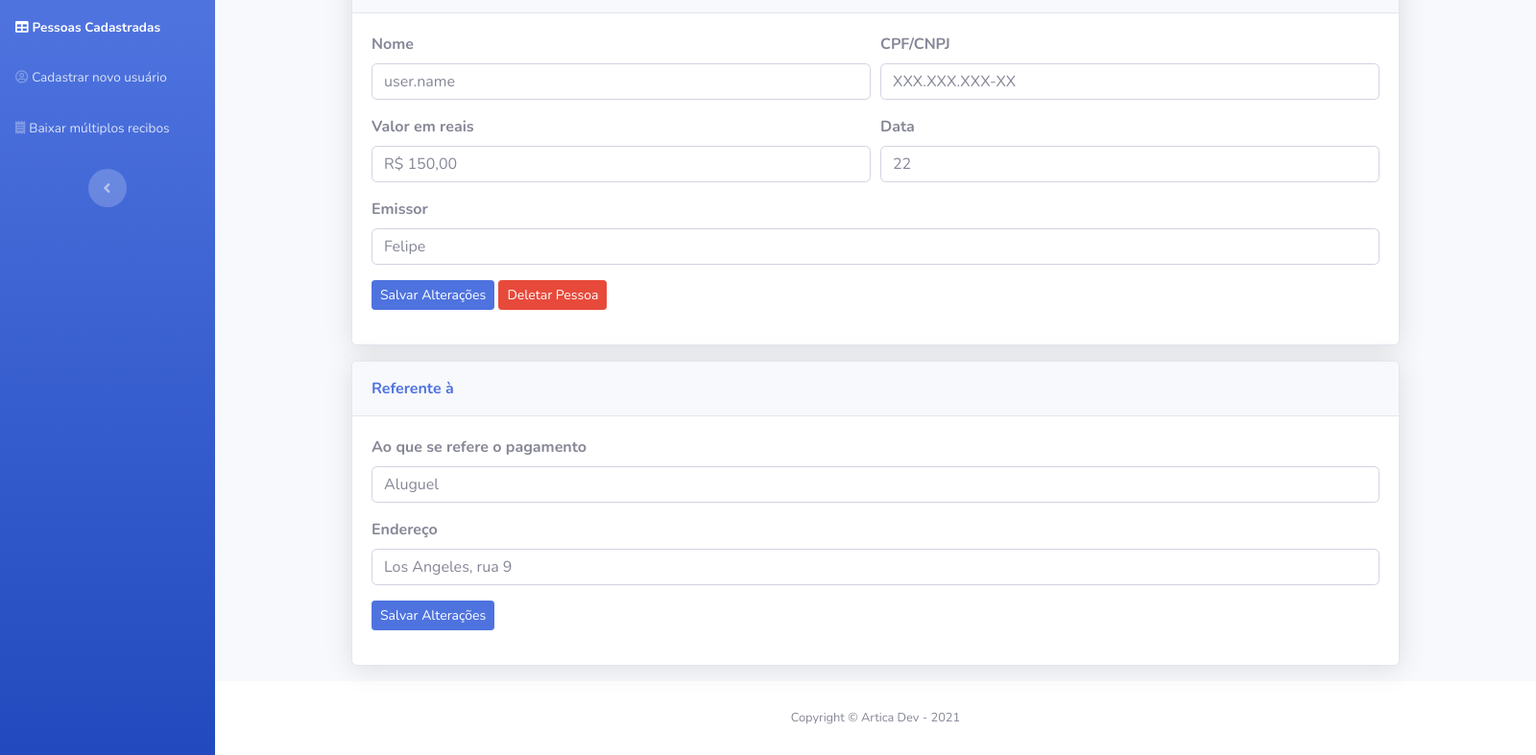
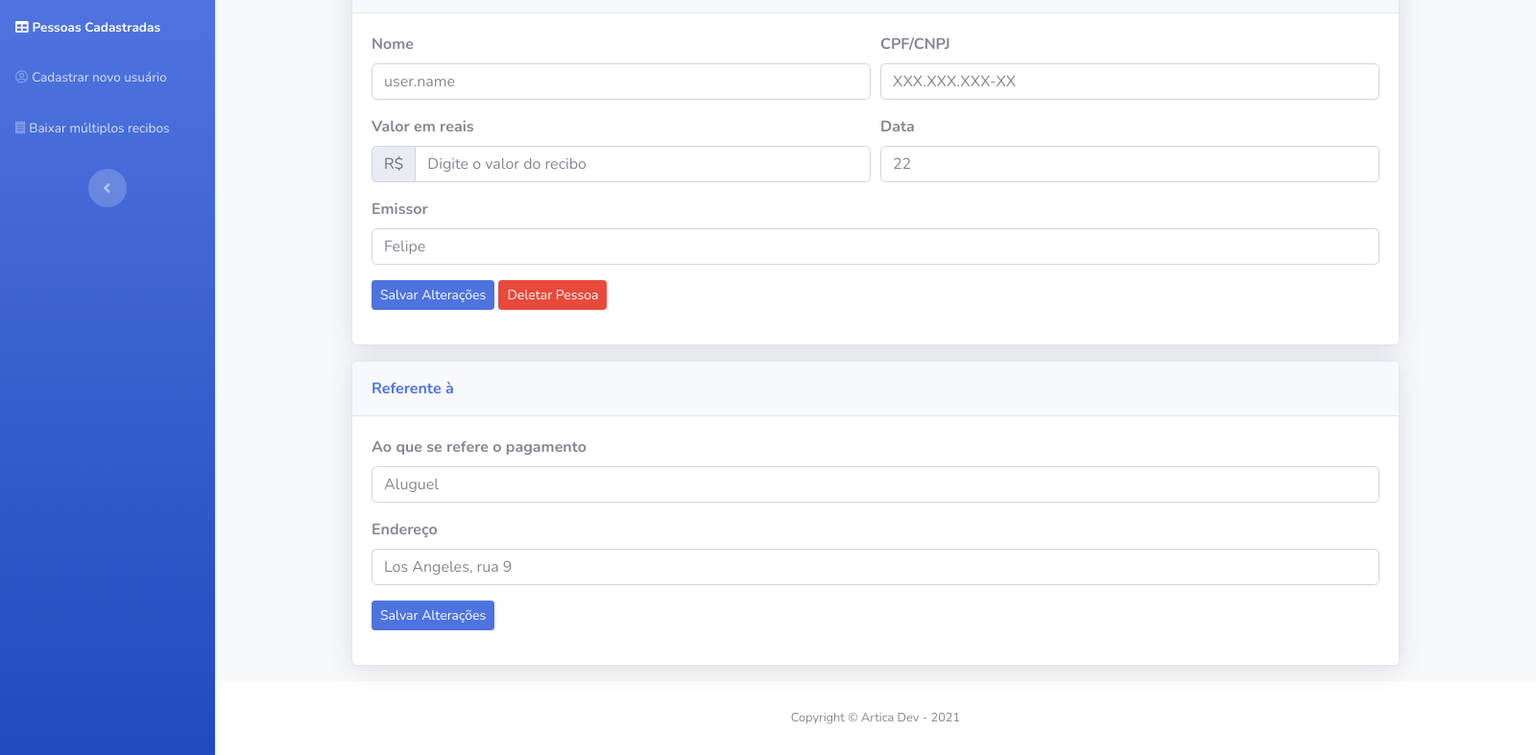
Before and after one commit to ArticaDev/rent-receipt, an Electron app: page src/template/profile.html in a window 1600 px wide. Shown: the part 68-855 px from the top of the page at 96% size. Drawn offline with nearby package versions, Linux system fonts and the light colour scheme; a web font is replaced by a local one.

Commit message:
removing R$ from mask and adding prepend

```diff
--- a/src/template/profile.html
+++ b/src/template/profile.html
@@ -114,14 +114,20 @@
                                 <div class="form-group">
                                   <label for="value"
                                     ><strong>Valor em reais</strong></label
-                                  ><input
-                                    type="value"
-                                    class="form-control"
-                                    id="value"
-                                    placeholder="R$ 150,00"
-                                    name="value"
-                                    onkeypress="$(this).mask('000.000.000.000.000,00', {reverse: true})"
-                                  />
+                                  > <div class="input-group">
+                                    <div class="input-group-prepend">
+                                      <span class="input-group-text" id="basic-addon1">R$</span>
+                                    </div>
+                                    <input
+                                      class="form-control form-control-user"
+                                      type="text"
+                                      id="value"
+                                      placeholder="Digite o valor do recibo"
+                                      name="valor"
+                                      onkeypress="$(this).mask('000.000.000.000.000,00', {reverse: true})"
+                                      required
+                                    />
+                                  </div>
                                 </div>
                               </div>
                               <div class="col">
```
Also changed, not shown: src/template/newuser.html (+6 -1 lines).
